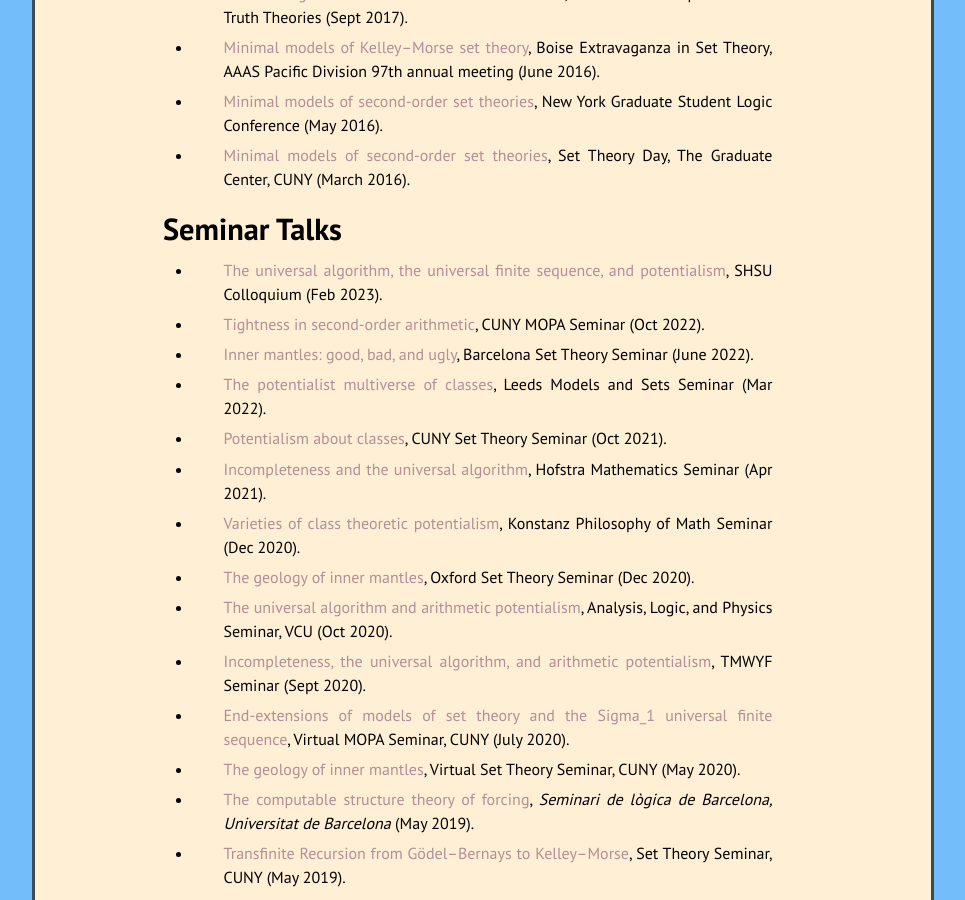
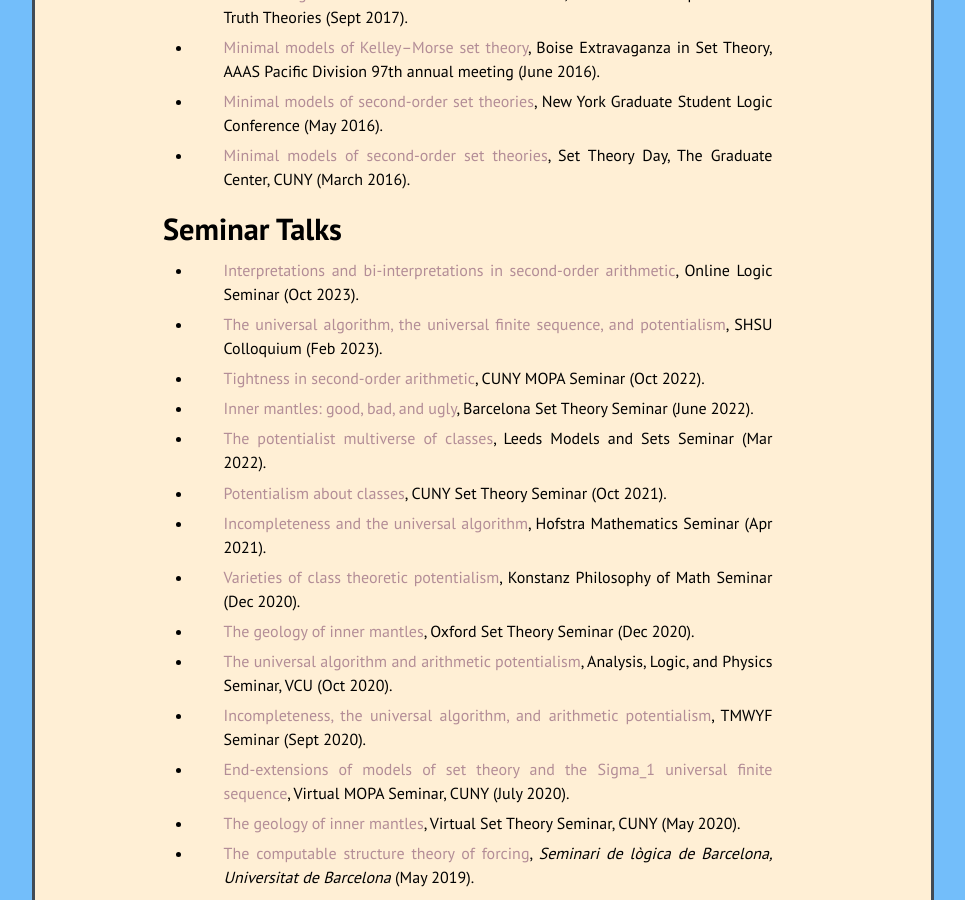
Before and after one commit to kamerynjw/kamerynjw.github.io, a Jekyll site: the page built from cv.md, in a window 1280 px wide and 900 px high, scrolled down 2200 px. Shown: the whole window, without its empty margins (157-1122 px from the left). Built offline with Jekyll 4.4.1, drawn with Linux system fonts in a browser that asks for light colours; nearby versions of some CDN libraries.

Commit message:
page for OLs talk

```diff
--- a/_data/semtalks.yml
+++ b/_data/semtalks.yml
@@ -1,5 +1,10 @@
 
 # seminar talks to display in talks.md
+
+- href: "2023-oct-ols"
+  title: "Interpretations and bi-interpretations in second-order arithmetic"
+  other: "Online Logic Seminar"
+  date: "Oct 2023"
 
 - href: "2023-feb-shsu"
   title: "The universal algorithm, the universal finite sequence, and potentialism"
--- /dev/null
+++ b/research/talks/2023-oct-ols.md
@@ -0,0 +1,14 @@
+---
+layout: page
+title: "Interpretations and bi-interpretations in second-order arithmetic"
+permalink: /research/talks/2023-oct-ols/
+excerpt: "This is a talk in the Online Logic Seminar on 2023 October 5..."
+---
+
+This is a talk in the [Online Logic Seminar](http://lagrange.math.siu.edu/calvert/OnlineLogicSeminar.html) on 2023 October 15.
+
+<!-- [[slides]({{ page.url }}tight.pdf)] -->
+
+The notion of tightness, introduced by Visser, gives a notion of semantic completeness for a theory. Specifically, a theory *T* is tight if any two distinct extensions of *T* cannot be bi-interpretable. Important foundational theories like PA and ZF are tight. Consequently interpretations of extensions of these theories must lose information. For example, ZF + ¬AC can interpret ZFC by restricting to the constructible universe while ZFC can interpret ZF + ¬AC via, essentially, forcing. But these interpretations destroy information about the original universe, and the tightness of ZF implies there are no alternative interpretations which avoid this problem.
+
+Enayat asked whether the full strength of theories like ZF or full second-order arithmetic is necessary for the tightness results and conjectured that this property can be used to give a characterization of these theories. Phrased in the contrapositive: must it be that any strict subtheory of these theories admits distinct, bi-interpretable extensions? Alfredo Roque Freire and I investigated this question for subsystems of second-order arithmetic, providing some evidence for Enayat's conjecture. Namely, we show that if you restrict the comprehension axiom to formulae of a bounded complexity then you can find two distinct yet bi-interpretable extensions of the theory. The main idea of the construction, not uncommon for work in logic, goes back to an old observation by Mostowski that while truth is not arithmetically definable, it is definable over the arithmetical sets.
```
